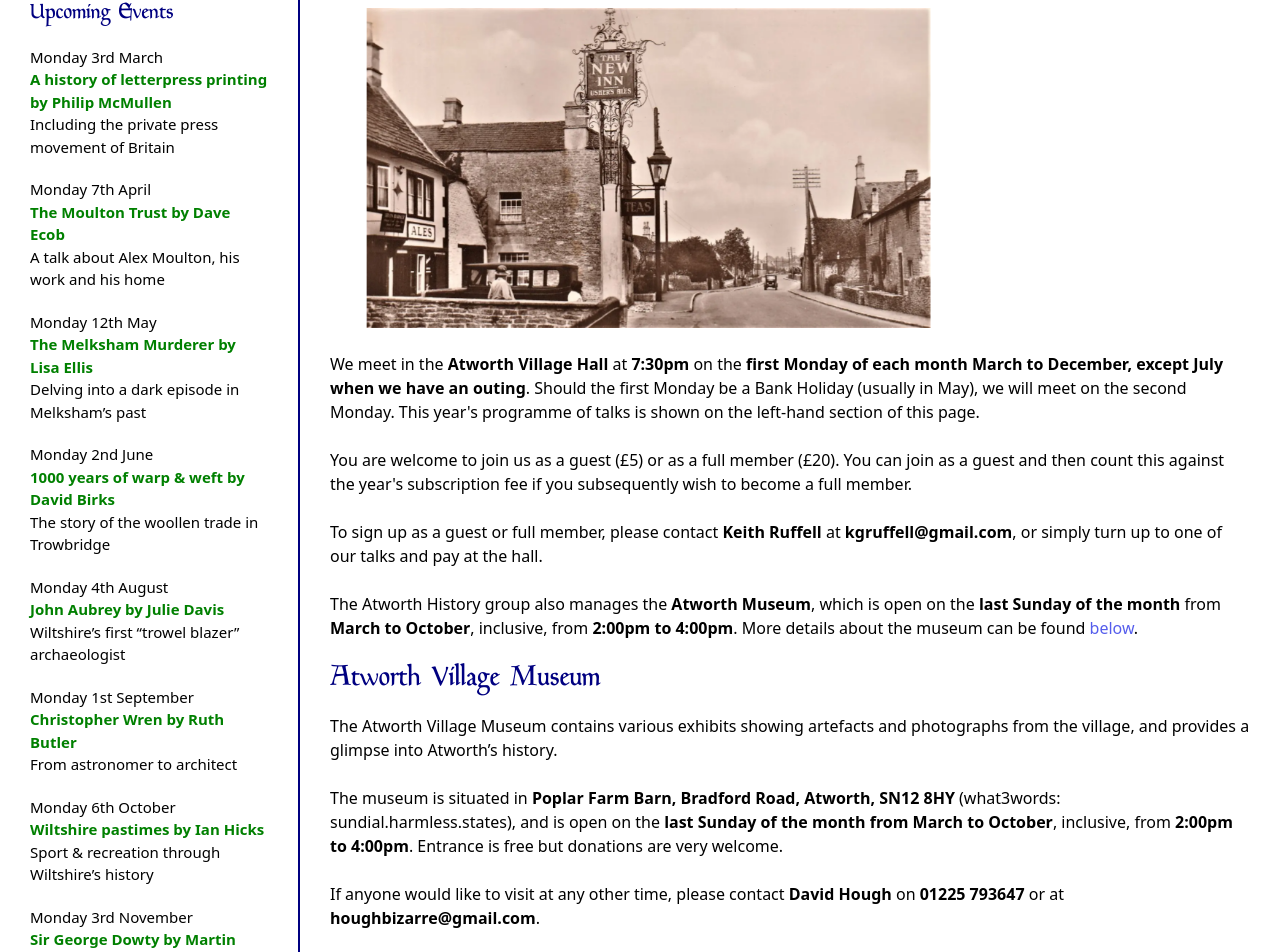
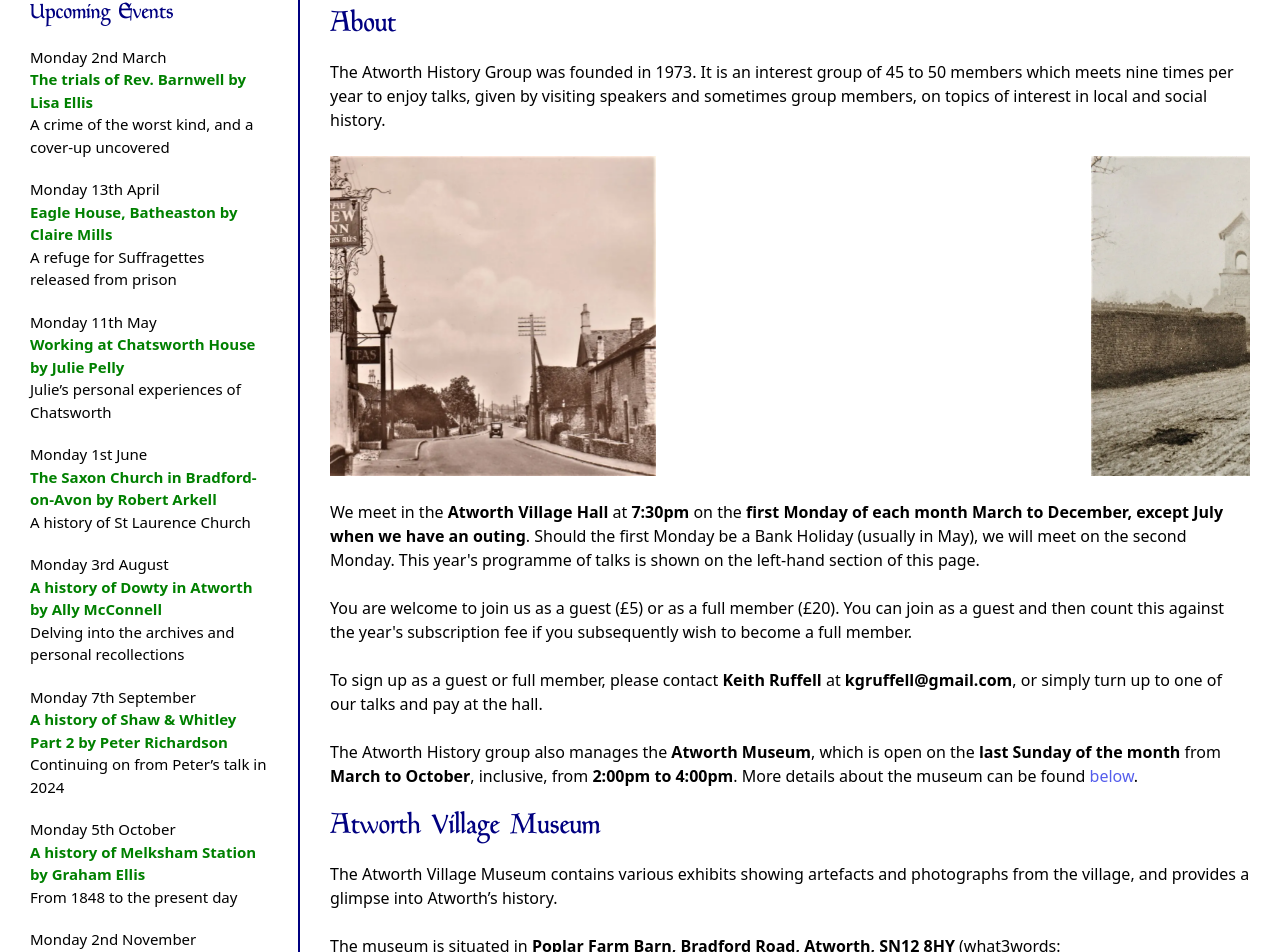
Before and after one commit to Clatherine/Atworth_history_group, a React (Vite) app: page / in a window 1280 px wide. Shown: the part 352-1304 px from the top of the page. Built offline with nearby package versions, Linux system fonts and the light colour scheme.

Commit message:
2026 programme

```diff
--- a/src/Components/About.jsx
+++ b/src/Components/About.jsx
@@ -3,7 +3,7 @@ import Image from "./Image";
 import { useState, useEffect } from "react";
 
 function About (){
-  const notice = {title: 'Notice', text: ''}
+  const notice = {title: 'Notice', text: '2026 Programme added'}
   const [windowWidth, setWindowWidth] = useState(window.innerWidth);
   const handleNavClick = (event, targetId) => {
     event.preventDefault();
--- a/src/Components/Events.jsx
+++ b/src/Components/Events.jsx
@@ -13,48 +13,48 @@ function Events() {
 
   const eventsArray = [
     {
-      date: new Date("2025-03-03"),
-      title: "A history of letterpress printing by Philip McMullen",
-      details: "Including the private press movement of Britain",
+      date: new Date("2026-03-02"),
+      title: "The trials of Rev. Barnwell by Lisa Ellis",
+      details: "A crime of the worst kind, and a cover-up uncovered",
     },
     {
-      date: new Date("2025-04-07"),
-      title: "The Moulton Trust by Dave Ecob",
-      details: "A talk about Alex Moulton, his work and his home",
+      date: new Date("2026-04-13"),
+      title: "Eagle House, Batheaston by Claire Mills",
+      details: "A refuge for Suffragettes released from prison",
     },
     {
-      date: new Date("2025-05-12"),
-      title: "The Melksham Murderer by Lisa Ellis",
+      date: new Date("2026-05-11"),
+      title: "Working at Chatsworth House by Julie Pelly",
       details:
-        "Delving into a dark episode in Melksham’s past",
+        "Julie’s personal experiences of Chatsworth",
     },
     {
-      date: new Date("2025-06-02"),
-      title: "1000 years of warp & weft by David Birks",
-      details: "The story of the woollen trade in Trowbridge",
+      date: new Date("2026-06-01"),
+      title: "The Saxon Church in Bradford-on-Avon by Robert Arkell",
+      details: "A history of St Laurence Church",
     },
     {
-      date: new Date("2025-08-04"),
-      title: "John Aubrey by Julie Davis",
-      details: "Wiltshire’s first “trowel blazer” archaeologist",
+      date: new Date("2026-08-03"),
+      title: "A history of Dowty in Atworth by Ally McConnell",
+      details: "Delving into the archives and personal recollections",
     },
     {
-      date: new Date("2025-09-01"),
-      title: "Christopher Wren by Ruth Butler",
-      details: "From astronomer to architect",
+      date: new Date("2026-09-07"),
+      title: "A history of Shaw & Whitley Part 2 by Peter Richardson",
+      details: "Continuing on from Peter’s talk in 2024",
     },
     {
-      date: new Date("2025-10-06"),
-      title: "Wiltshire pastimes by Ian Hicks",
-      details: "Sport & recreation through Wiltshire’s history",
+      date: new Date("2026-10-05"),
+      title: "A history of Melksham Station by Graham Ellis",
+      details: "From 1848 to the present day",
     },
     {
-      date: new Date("2025-11-03"),
-      title: "Sir George Dowty by Martin Robins",
-      details: "His formative years, business and private life",
+      date: new Date("2026-11-02"),
+      title: "A history of the Wansdyke by Ellie Stone",
+      details: "Looking at its construction and purpose",
     },
     {
-      date: new Date("2025-12-01"),
+      date: new Date("2026-12-07"),
       title: "AGM & Party",
       details: "Our end of year meeting and party!",
     },
@@ -122,7 +122,7 @@ function Events() {
 
   return (
     <section id="events_component">
-      <h2> 2025 Programme</h2>
+      <h2> 2026 Programme</h2>
       <p>
         All events take place at{" "}
         <a
```
